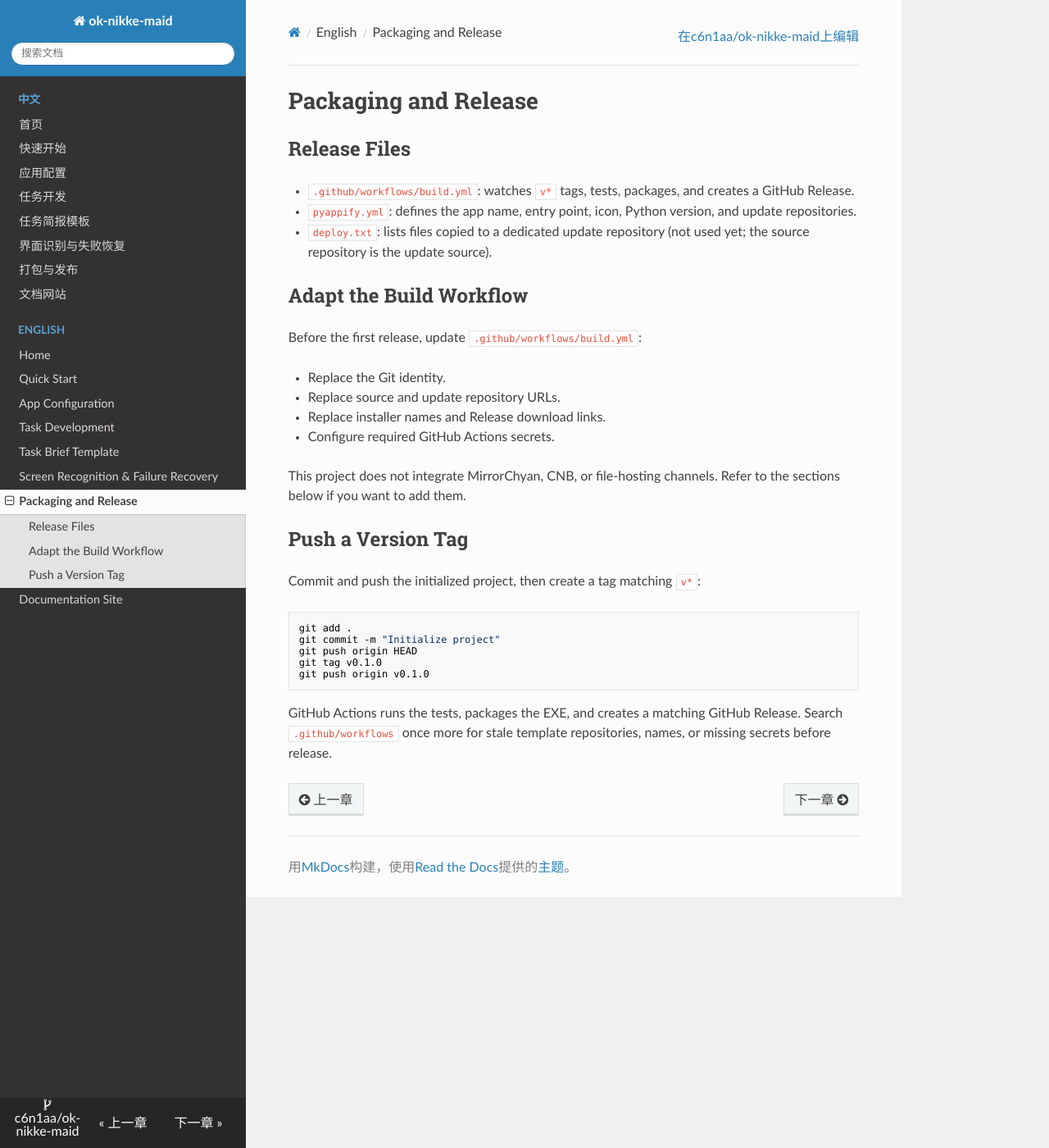
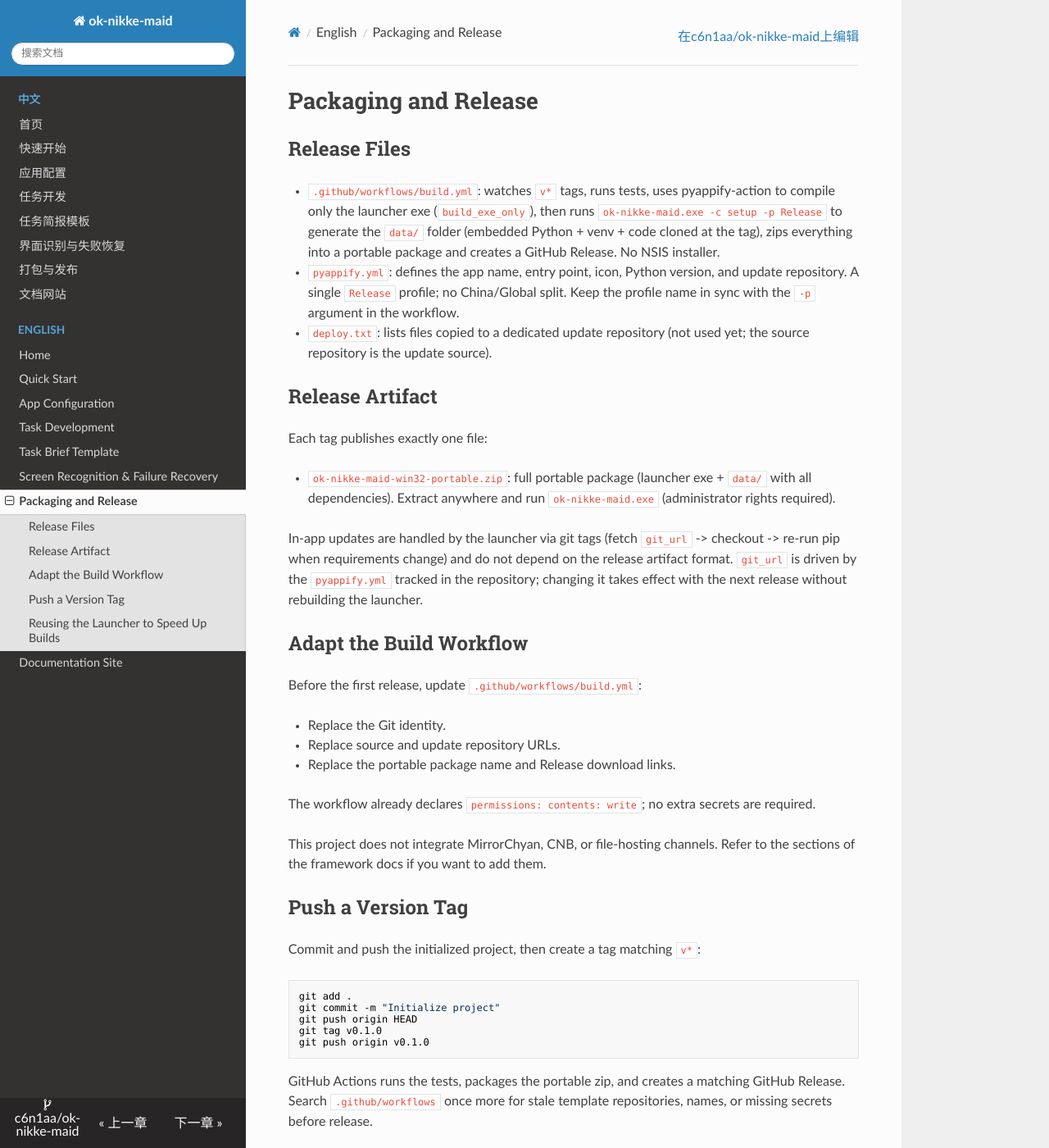
Before and after one commit to c6n1aa/ok-nikke, an MkDocs documentation site: the page built from docs/en/release.md, in a window 1280 px wide and 1400 px high. Shown: the whole window at 82% size. Built offline with MkDocs 1.6.1, drawn with Linux system fonts in a browser that asks for light colours; nearby versions of some CDN libraries; some of the changed text lies outside the part shown.

Commit message:
ci(build): switch release packaging to portable zip

````diff
--- a/docs/en/release.md
+++ b/docs/en/release.md
@@ -2,9 +2,17 @@
 
 ## Release Files
 
-- `.github/workflows/build.yml`: watches `v*` tags, tests, packages, and creates a GitHub Release.
-- `pyappify.yml`: defines the app name, entry point, icon, Python version, and update repositories.
+- `.github/workflows/build.yml`: watches `v*` tags, runs tests, uses pyappify-action to compile only the launcher exe (`build_exe_only`), then runs `ok-nikke-maid.exe -c setup -p Release` to generate the `data/` folder (embedded Python + venv + code cloned at the tag), zips everything into a portable package and creates a GitHub Release. No NSIS installer.
+- `pyappify.yml`: defines the app name, entry point, icon, Python version, and update repository. A single `Release` profile; no China/Global split. Keep the profile name in sync with the `-p` argument in the workflow.
 - `deploy.txt`: lists files copied to a dedicated update repository (not used yet; the source repository is the update source).
+
+## Release Artifact
+
+Each tag publishes exactly one file:
+
+- `ok-nikke-maid-win32-portable.zip`: full portable package (launcher exe + `data/` with all dependencies). Extract anywhere and run `ok-nikke-maid.exe` (administrator rights required).
+
+In-app updates are handled by the launcher via git tags (fetch `git_url` -> checkout -> re-run pip when requirements change) and do not depend on the release artifact format. `git_url` is driven by the `pyappify.yml` tracked in the repository; changing it takes effect with the next release without rebuilding the launcher.
 
 ## Adapt the Build Workflow
 
@@ -12,10 +20,11 @@
 
 - Replace the Git identity.
 - Replace source and update repository URLs.
-- Replace installer names and Release download links.
-- Configure required GitHub Actions secrets.
+- Replace the portable package name and Release download links.
 
-This project does not integrate MirrorChyan, CNB, or file-hosting channels. Refer to the sections below if you want to add them.
+The workflow already declares `permissions: contents: write`; no extra secrets are required.
+
+This project does not integrate MirrorChyan, CNB, or file-hosting channels. Refer to the sections of the framework docs if you want to add them.
 
 ## Push a Version Tag
 
@@ -29,4 +38,18 @@
 git push origin v0.1.0
 ```
 
-GitHub Actions runs the tests, packages the EXE, and creates a matching GitHub Release. Search `.github/workflows` once more for stale template repositories, names, or missing secrets before release.
+GitHub Actions runs the tests, packages the portable zip, and creates a matching GitHub Release. Search `.github/workflows` once more for stale template repositories, names, or missing secrets before release.
+
+## Reusing the Launcher to Speed Up Builds
+
+The launcher exe only needs recompiling when the icon or pyappify configuration changes. For routine releases you can add the `use_release` input to the `Build launcher with PyAppify Action` step to reuse the launcher from a previous release and shorten build times:
+
+```yaml
+- name: Build launcher with PyAppify Action
+  id: build-app
+  uses: ok-oldking/pyappify-action@master
+  with:
+    use_release: https://api.github.com/repos/c6n1aa/ok-nikke-maid/releases/tags/v0.1.0
+```
+
+Note that `use_release` downloads the `ok-nikke-maid-win32.zip` launcher-only asset from the referenced release, while this project's releases only ship the portable zip. To use this acceleration, the workflow must additionally publish that launcher-only zip, or the exe must be fetched from another location.
````
Also changed, not shown: AGENTS.md (+2 -2 lines), docs/after_quick_start/README.md (+3 -1 lines), docs/release.md (+27 -5 lines), pyappify.yml (+2 -8 lines), 1 other file.
